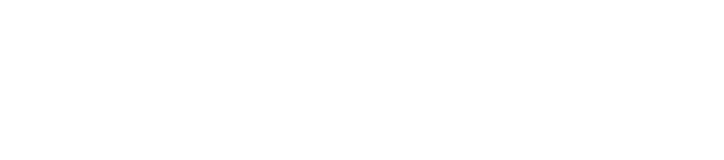
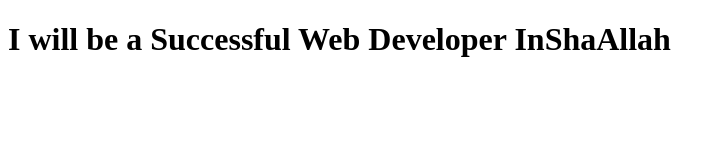
Before and after one commit to mehedihasanwd/milestone-1-module-3-day-3, a plain HTML site: page index.html in a window 1280 px wide. Shown: the whole page, without its empty margins (0-724 px from the left). Drawn offline with Linux system fonts and the light colour scheme.

Commit message:
added heading

```diff
--- a/index.html
+++ b/index.html
@@ -7,6 +7,6 @@
    <title>My First Repo</title>
 </head>
 <body>
-
+   <h1>I will be a Successful Web Developer InShaAllah</h1>
 </body>
 </html>
```
